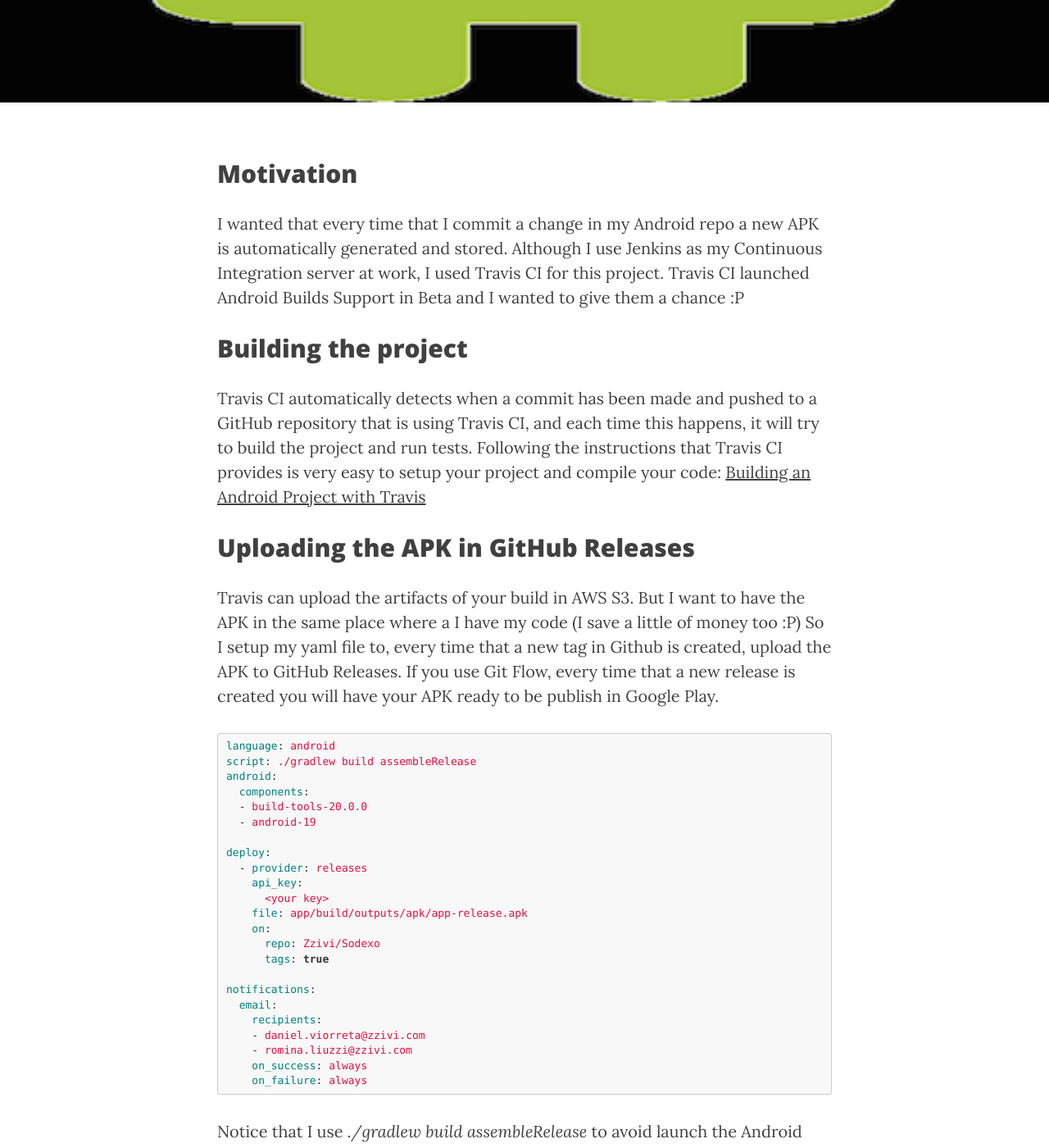
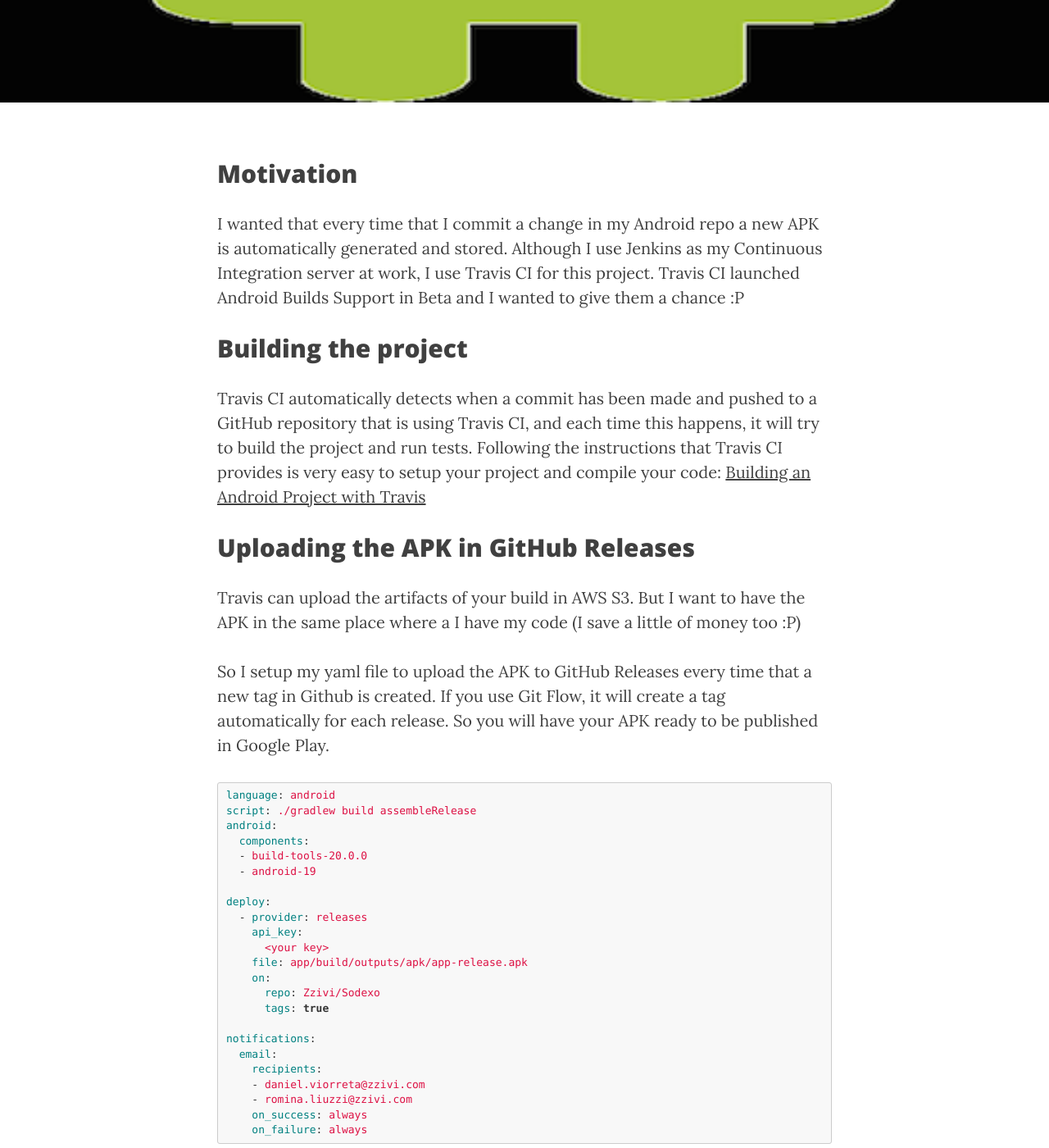
Before and after one commit to Zzivi/zzivi.github.io, a Jekyll site: the page built from _posts/2015-08-25-travis-android-apks.markdown, in a window 1280 px wide and 1400 px high, scrolled down 444 px. Shown: the whole window at 82% size. Built offline with Jekyll 4.4.1, drawn with Linux system fonts in a browser that asks for light colours; nearby versions of some CDN libraries; comment, search, counter and statistics services are not loaded; some of the changed text lies outside the part shown.

Commit message:
Fix English problems :P

```diff
--- a/_posts/2015-08-25-travis-android-apks.markdown
+++ b/_posts/2015-08-25-travis-android-apks.markdown
@@ -8,7 +8,7 @@
 ---
 
 <h2>Motivation</h2>
-I wanted that every time that I commit a change in my Android repo a new APK is automatically generated and stored. Although I use Jenkins as my Continuous Integration server at work, I used Travis CI for this project. Travis CI launched Android Builds Support in Beta and I wanted to give them a chance :P
+I wanted that every time that I commit a change in my Android repo a new APK is automatically generated and stored. Although I use Jenkins as my Continuous Integration server at work, I use Travis CI for this project. Travis CI launched Android Builds Support in Beta and I wanted to give them a chance :P
 
 <h2>Building the project</h2>
 Travis CI automatically detects when a commit has been made and pushed to a GitHub repository that is using Travis CI, and each time this happens, it will try to build the project and run tests.
@@ -18,9 +18,12 @@
 
 
 <h2>Uploading the APK in GitHub Releases</h2>
+<p>
 Travis can upload the artifacts of your build in AWS S3. But I want to have the APK in the same place where a I have my code (I save a little of money too :P)
-So I setup my yaml file to, every time that a new tag in Github is created, upload the APK to GitHub Releases. If you use Git Flow, every time that a new release is created you will have your APK ready to be publish in Google Play.
-
+</p>
+<p>
+So I setup my yaml file to upload the APK to GitHub Releases every time that a new tag in Github is created. If you use Git Flow, it will create a tag automatically for each release. So you will have your APK ready to be published in Google Play.
+</p>
 {% highlight yaml %}
 language: android
 script: ./gradlew build assembleRelease
@@ -47,7 +50,7 @@
     on_failure: always
 {% endhighlight %}
 
-Notice that I use <i>./gradlew build assembleRelease</i> to avoid launch the Android emulator. In the <i>deploy</i> section only is the configuration to upload the apk when a tag is created.
+Notice that I use <i>./gradlew build assembleRelease</i> to avoid launching the Android emulator. The <i>deploy</i> section has the configuration to upload the apk only when a tag is created.
 
 [Android App using Travis](https://github.com/zzivi/Sodexo)
 <br>
```
Also changed, not shown: _posts/2015-08-24-migrate-perforce-to-git.markdown (+8 -3 lines).
